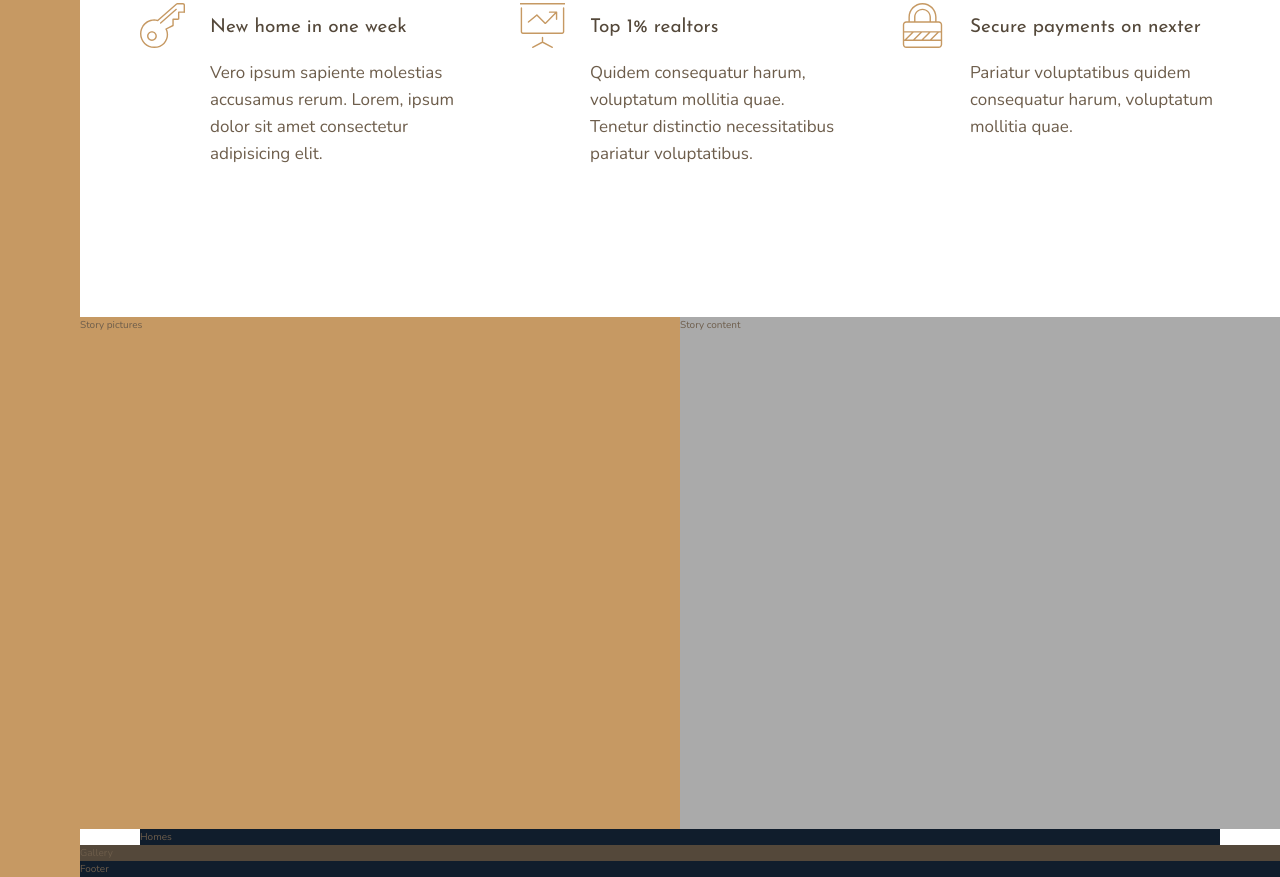
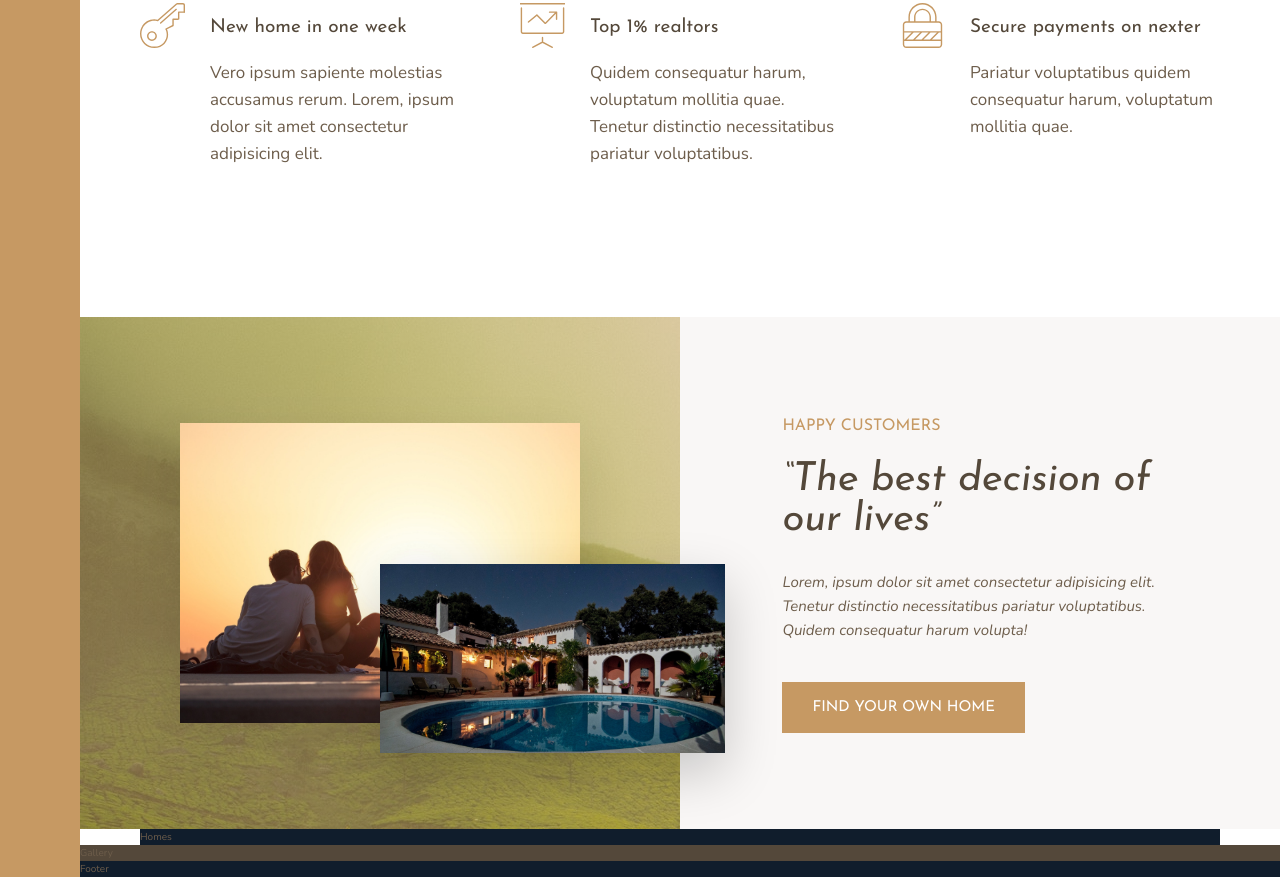
Before and after one commit to fenagel/nexter, a website: page index.html in a window 1280 px wide. Shown: the part 991-1868 px from the top of the page. Drawn offline with nearby package versions, Linux system fonts and the light colour scheme.

Commit message:
added story section using css grid to position the images

```diff
--- a/index.html
+++ b/index.html
@@ -59,8 +59,19 @@
                 <p class="feature__text">Pariatur voluptatibus quidem consequatur harum, voluptatum mollitia quae.</p>
             </div>
         </section>
-        <div class="story__pictures">Story pictures</div>
-        <div class="story__content">Story content</div>
+
+        <div class="story__pictures">
+            <img src="img/story-1.jpeg" alt="Couple with new house" class="story__img--1">
+            <img src="img/story-2.jpeg" alt="Couple with new house" class="story__img--2">
+        </div>
+        <div class="story__content">
+            <h3 class="heading-3 mb-sm">Happy Customers</h3>
+            <h2 class="heading-2 heading-2--dark mb-md">&ldquo;The best decision of our lives&rdquo;</h2>
+            <p class="story__text">
+                Lorem, ipsum dolor sit amet consectetur adipisicing elit. Tenetur distinctio necessitatibus pariatur voluptatibus. Quidem consequatur harum volupta!
+            </p>
+            <button class="btn">Find your own home</button>
+        </div>
         <section class="homes">Homes</section>
         <div class="section gallery">Gallery</div>
         <footer class="footer">Footer</footer>
--- a/sass/_story.scss
+++ b/sass/_story.scss
@@ -1,11 +1,55 @@
 .story {
   &__pictures {
     background-color: $color-primary;
+    background-image: linear-gradient(
+        rgba($color-primary, 0.5),
+        rgba($color-primary, 0.5)
+      ),
+      url(../img/back.jpg);
     grid-column: full-start / col-end 4;
+
+    display: grid;
+    grid-template-rows: repeat(6, 1fr);
+    grid-template-columns: repeat(6, 1fr);
+    align-items: center;
+  }
+
+  &__img--1 {
+    width: 100%;
+    grid-row: 2 / 6;
+    grid-column: 2 / 6;
+    box-shadow: 0 2rem 5rem rgba(#000, 0.1);
+  }
+
+  &__img--2 {
+    width: 115%;
+    grid-row: 4 / 6;
+    grid-column: 4 / 7;
+    z-index: 20;
+    box-shadow: 0 2rem 5rem rgba(#000, 0.2);
   }
 
   &__content {
-    background-color: $color-grey-light-2;
+    background-color: $color-grey-light-1;
     grid-column: col-start 5 / full-end;
+
+    padding: 6rem 8vw;
+    display: flex;
+    flex-direction: column;
+    justify-content: center;
+    align-items: flex-start;
+
+    /*
+    same thing with grid instead of flexbox
+    display: grid;
+    align-content: center;
+    justify-items: start;
+    */
+  }
+
+  &__text {
+    font-size: 1.5rem;
+    font-style: italic;
+    margin-bottom: 4rem;
   }
 }
--- a/sass/_typography.scss
+++ b/sass/_typography.scss
@@ -9,10 +9,24 @@
 
 .heading-2 {
   @extend %heading;
+  font-size: 4rem;
+  font-style: italic;
+  line-height: 1;
+
+  &--light {
+    color: $color-grey-light-1;
+  }
+
+  &--dark {
+    color: $color-grey-dark-1;
+  }
 }
 
 .heading-3 {
   @extend %heading;
+  font-size: 1.6rem;
+  color: $color-primary;
+  text-transform: uppercase;
 }
 
 .heading-4 {
@@ -27,3 +41,36 @@
     color: $color-grey-dark-1;
   }
 }
+
+.btn {
+  background-color: $color-primary;
+  color: #fff;
+  border: none;
+  border-radius: 0;
+  font-family: $font-display;
+  font-size: 1.5rem;
+  text-transform: uppercase;
+  padding: 1.8rem 3rem;
+  cursor: pointer;
+  transition: all 0.2s;
+
+  &:hover {
+    background-color: $color-primary-dark;
+  }
+}
+
+.mb-sm {
+  margin-bottom: 2rem;
+}
+
+.mb-md {
+  margin-bottom: 3rem;
+}
+
+.mb-lg {
+  margin-bottom: 4rem;
+}
+
+.mb-xl {
+  margin-bottom: 8rem;
+}
```
Also changed, not shown: css/style.css.
